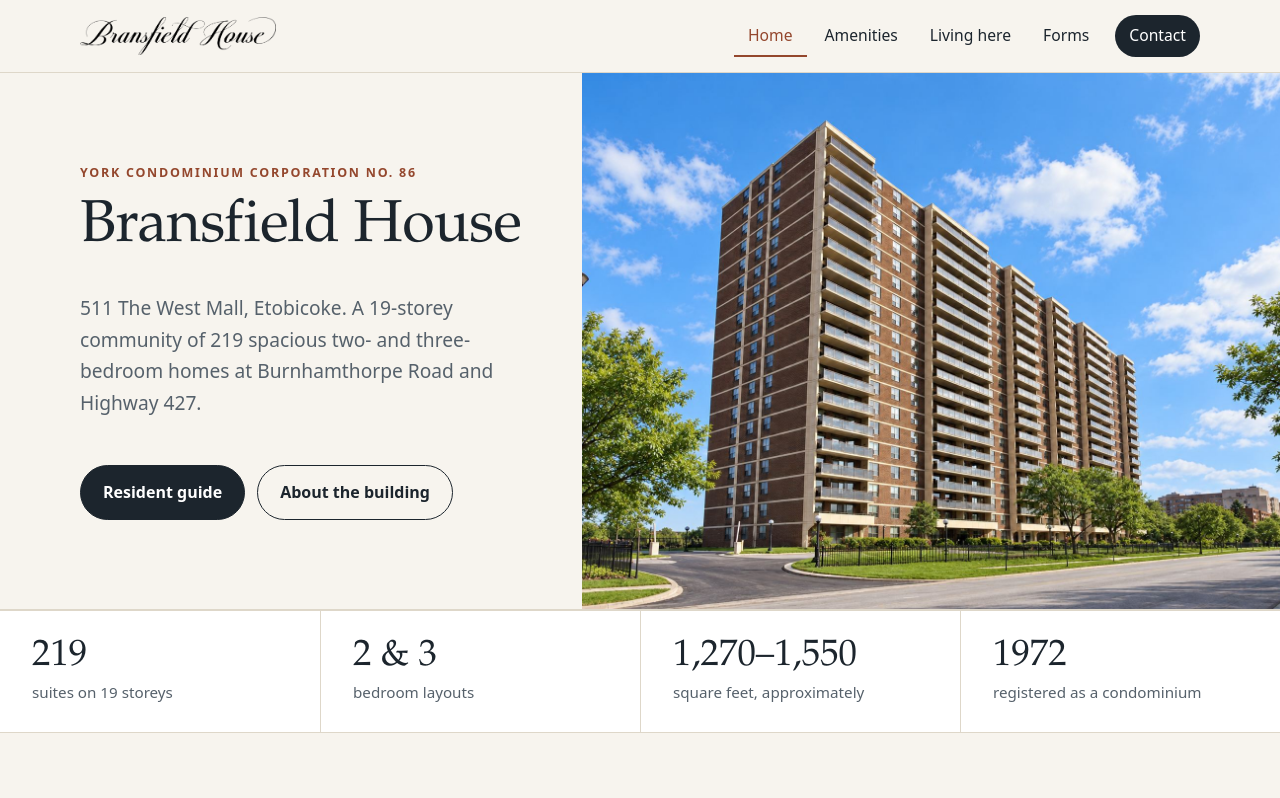
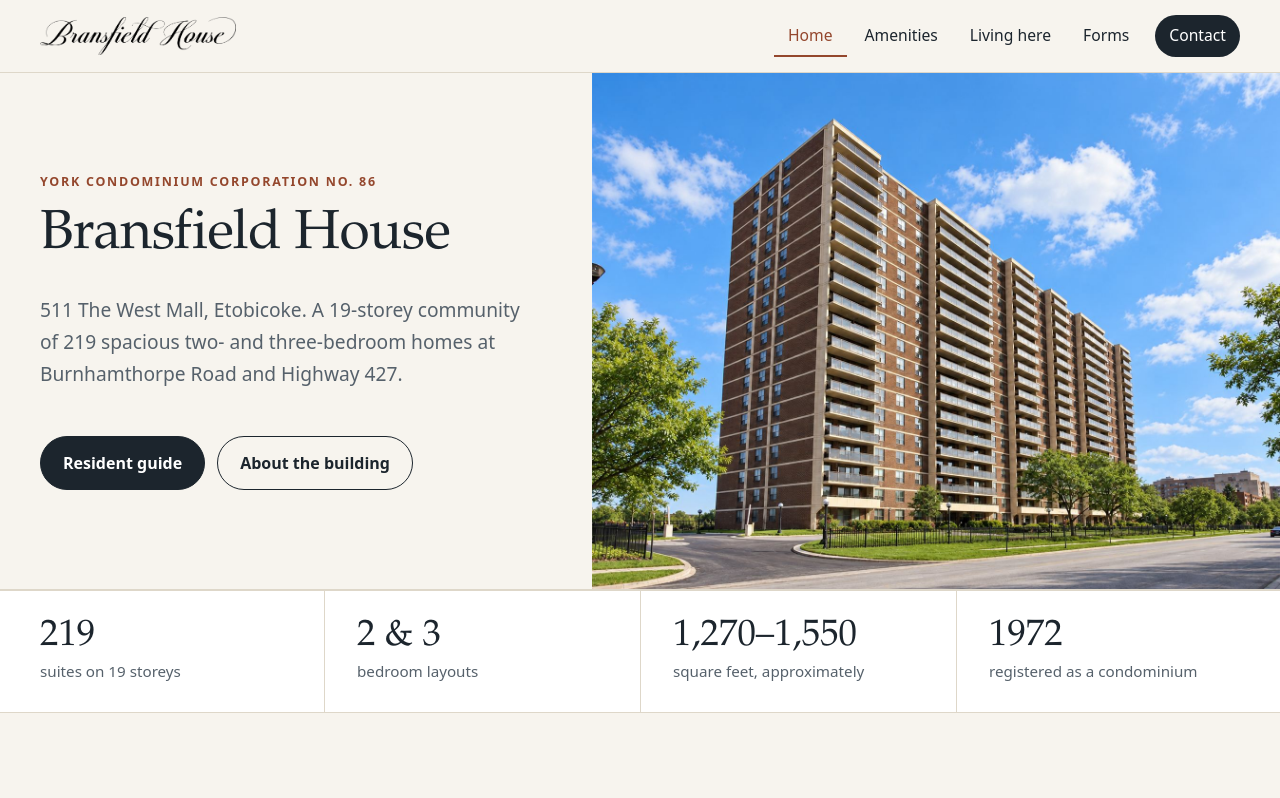
Before and after one commit to SENTIENT6-dev/bransfield-house, a plain HTML site: page index.html in a window 1280 px wide. Shown: the top 798 px of the page. Drawn offline with Linux system fonts and the light colour scheme.

Commit message:
Fix widescreen alignment
Align the home hero text and stats strip with the page edges, keep the
hero photo inside the page width on wide screens, and let the forms list
and resident guide span the full content width.

Co-Authored-By: Claude Fable 5.2 <noreply@anthropic.com>

```diff
--- a/css/site.css
+++ b/css/site.css
@@ -15,7 +15,7 @@
   --serif: "Iowan Old Style", "Palatino Linotype", "Book Antiqua", Palatino, Georgia, serif;
   --sans: system-ui, -apple-system, "Segoe UI", Roboto, "Helvetica Neue", Arial, sans-serif;
 
-  --wrap: 1120px;
+  --wrap: 1200px;
   --gutter: clamp(16px, 4vw, 32px);
   --radius: 10px;
   color-scheme: light;
@@ -105,14 +105,20 @@ li { margin-bottom: 0.4em; }
 .btn.ghost:hover { background: var(--ink); border-color: var(--ink); color: #fff; }
 .btn-row { display: flex; flex-wrap: wrap; gap: 12px; margin-top: 1.6em; }
 
-/* Home hero */
-.hero { display: grid; grid-template-columns: minmax(0, 5fr) minmax(0, 6fr); align-items: stretch; border-bottom: 1px solid var(--line); }
-.hero-text { display: flex; flex-direction: column; justify-content: center; padding: clamp(40px, 7vw, 96px) var(--gutter); padding-left: max(var(--gutter), calc((100vw - var(--wrap)) / 2)); }
+/* Home hero. The two outer spacer columns keep the text on the same left edge as the rest of the page. */
+.hero { display: grid; grid-template-columns: minmax(var(--gutter), 1fr) minmax(0, calc(var(--wrap) * 0.46)) minmax(0, calc(var(--wrap) * 0.54)) minmax(0, 1fr); align-items: stretch; border-bottom: 1px solid var(--line); }
+.hero-text { grid-column: 2; display: flex; flex-direction: column; justify-content: center; padding: clamp(40px, 6vw, 88px) clamp(24px, 4vw, 56px) clamp(40px, 6vw, 88px) 0; }
+.hero-text h1 { font-size: clamp(2.3rem, 4.3vw, 3.5rem); }
 .hero-text p { font-size: 1.2rem; color: var(--muted); max-width: 30rem; }
-.hero-photo { min-height: 440px; max-height: 660px; }
+.hero-photo { grid-column: 3 / 5; min-height: 440px; max-height: 640px; }
 .hero-photo img { width: 100%; height: 100%; object-fit: cover; object-position: 40% 50%; }
+@media (min-width: 1400px) {
+  /* Wide screens: the photo ends at the page's right edge instead of running to the edge of the window. */
+  .hero-photo { grid-column: 3; min-height: 480px; margin-block: 48px; border-radius: var(--radius); overflow: hidden; }
+}
 @media (max-width: 860px) {
   .hero { grid-template-columns: 1fr; }
+  .hero-text, .hero-photo { grid-column: 1; }
   .hero-photo { order: -1; min-height: 0; height: 56vw; max-height: 380px; }
   .hero-text { padding: 36px var(--gutter) 44px; }
 }
@@ -123,7 +129,7 @@ li { margin-bottom: 0.4em; }
 .page-head .lede { margin-bottom: 0; }
 
 /* Facts strip */
-.facts { display: grid; grid-template-columns: repeat(4, minmax(0, 1fr)); gap: 0; margin: 0; padding: 0; list-style: none; border-top: 1px solid var(--line); border-bottom: 1px solid var(--line); background: var(--surface); }
+.facts { display: grid; grid-template-columns: repeat(4, minmax(0, 1fr)); gap: 0; margin: 0; padding: 0 max(0px, calc((100% - var(--wrap)) / 2 - var(--gutter))); list-style: none; border-top: 1px solid var(--line); border-bottom: 1px solid var(--line); background: var(--surface); }
 .facts li { margin: 0; padding: 26px var(--gutter); border-left: 1px solid var(--line); }
 .facts li:first-child { border-left: 0; }
 .facts b { display: block; font-family: var(--serif); font-size: clamp(1.7rem, 3vw, 2.3rem); font-weight: 500; line-height: 1.1; font-variant-numeric: lining-nums; }
@@ -202,14 +208,14 @@ tbody th { font-weight: 600; white-space: nowrap; }
 .big-link:hover { text-decoration: underline; }
 
 /* Living here layout */
-.guide { display: grid; grid-template-columns: 220px minmax(0, 1fr); gap: clamp(28px, 5vw, 72px); align-items: start; }
+.guide { display: grid; grid-template-columns: minmax(200px, 1fr) minmax(0, 48rem); gap: clamp(28px, 5vw, 72px); align-items: start; }
 .toc { position: sticky; top: 96px; font-size: 0.97rem; }
 .toc h2 { margin-bottom: 0.9em; color: var(--muted); font: 600 0.78rem var(--sans); letter-spacing: 0.14em; text-transform: uppercase; }
 .toc ol { margin: 0; padding: 0; list-style: none; border-left: 1px solid var(--line); }
 .toc li { margin: 0; }
 .toc a { display: block; margin-left: -1px; padding: 5px 0 5px 14px; border-left: 1px solid transparent; color: var(--muted); text-decoration: none; }
 .toc a:hover { border-left-color: var(--brick); color: var(--brick); }
-.topic { max-width: 44rem; padding-bottom: clamp(36px, 6vw, 56px); margin-bottom: clamp(36px, 6vw, 56px); border-bottom: 1px solid var(--line); }
+.topic { padding-bottom: clamp(36px, 6vw, 56px); margin-bottom: clamp(36px, 6vw, 56px); border-bottom: 1px solid var(--line); }
 .topic:last-child { margin-bottom: 0; padding-bottom: 0; border-bottom: 0; }
 .topic h3 { margin-top: 1.4em; font-size: 1.15rem; font-family: var(--sans); font-weight: 600; }
 .rule-ref { color: var(--muted); font-size: 0.9rem; }
```
Also changed, not shown: forms.html (+2 -2 lines).
